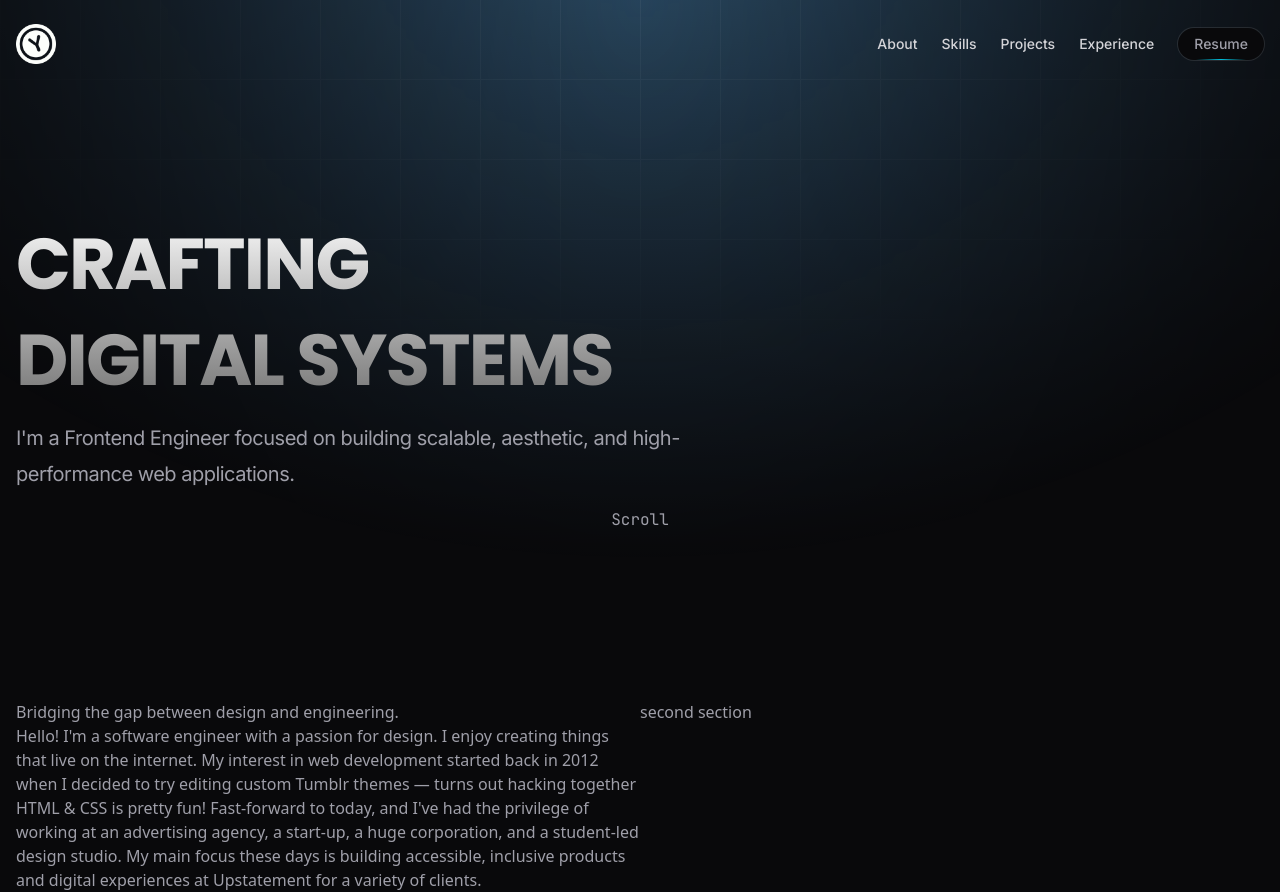
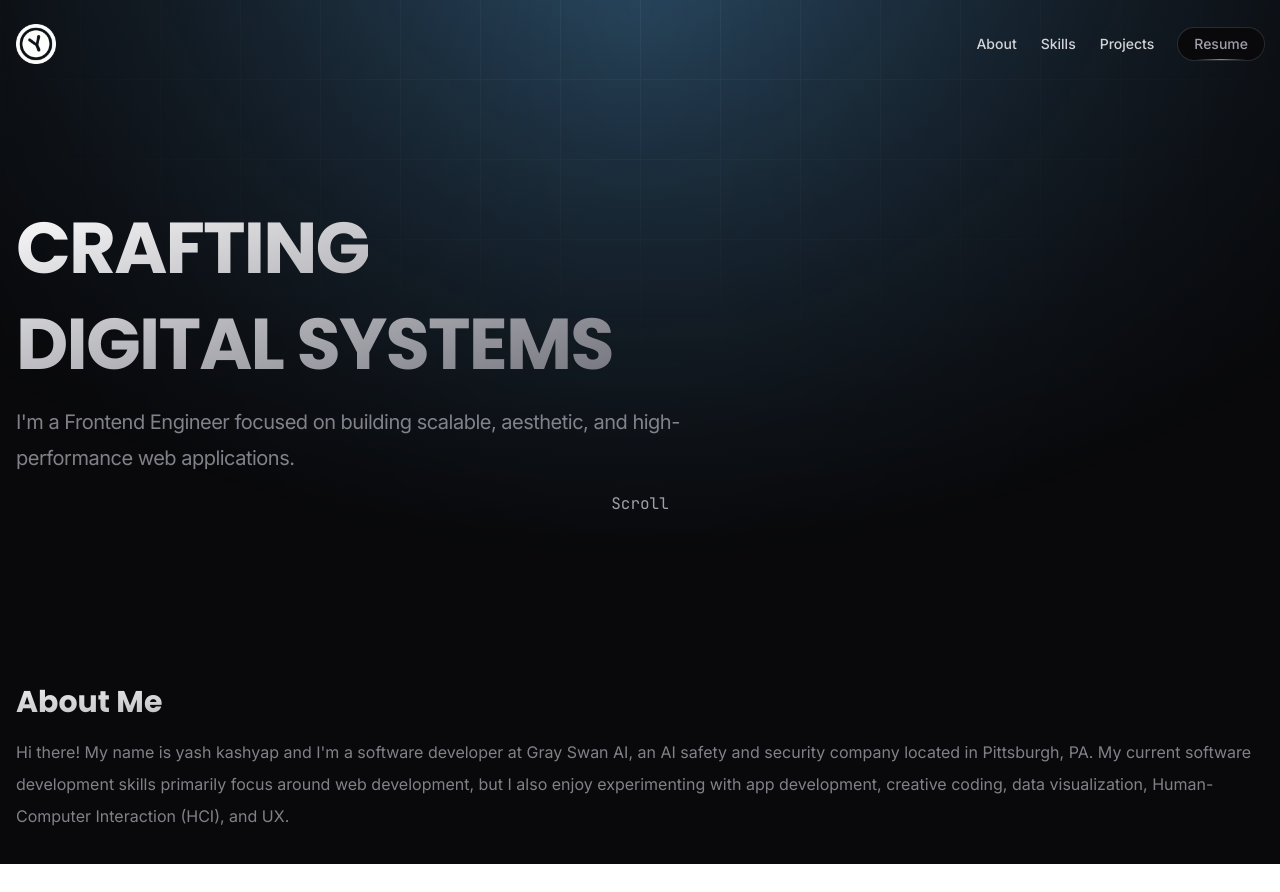
Before and after one commit to Enthusiastic-yash/portfolio-v2, a Nuxt app: page / in a window 1280 px wide. After the commit the page ends 864 px from the top, so only its background shows below. Built offline with nearby package versions, Linux system fonts and the light colour scheme; some icons are missing.

Commit message:
created about section

```diff
--- a/app/components/about-section.vue
+++ b/app/components/about-section.vue
@@ -1,21 +1,19 @@
 <template>
-  <div id="about" class="grid grid-cols-1 md:grid-cols-2">
+  <div id="about" class="grid grid-cols-1 pb-8">
     <div>
-      <h2>Bridging the gap between design and engineering.</h2>
-      <p>
-        Hello! I'm a software engineer with a passion for design. I enjoy
-        creating things that live on the internet. My interest in web
-        development started back in 2012 when I decided to try editing custom
-        Tumblr themes — turns out hacking together HTML & CSS is pretty fun!
-        Fast-forward to today, and I've had the privilege of working at an
-        advertising agency, a start-up, a huge corporation, and a student-led
-        design studio. My main focus these days is building accessible,
-        inclusive products and digital experiences at Upstatement for a variety
-        of clients.
+      <h2
+        class="font-heading bg-linear-to-br from-white to-zinc-500 bg-clip-text py-4 text-3xl font-bold text-transparent"
+      >
+        About Me
+      </h2>
+      <p class="font-body text-md leading-8 text-zinc-400/80">
+        Hi there! My name is yash kashyap and I'm a software developer at Gray
+        Swan AI, an AI safety and security company located in Pittsburgh, PA. My
+        current software development skills primarily focus around web
+        development, but I also enjoy experimenting with app development,
+        creative coding, data visualization, Human-Computer Interaction (HCI),
+        and UX.
       </p>
-    </div>
-    <div>
-      <h3>second section</h3>
     </div>
   </div>
 </template>
--- a/app/components/hero-section.vue
+++ b/app/components/hero-section.vue
@@ -1,14 +1,14 @@
 <template>
-  <div class="relative flex flex-col items-center py-32">
+  <div class="relative flex flex-col items-center py-28">
     <div class="flex w-full flex-col items-center md:items-start">
       <h1
-        class="font-heading bg-linear-to-b from-neutral-50 to-neutral-500 bg-clip-text text-center text-4xl leading-16 font-extrabold tracking-tight text-transparent md:text-start md:text-6xl md:leading-20 lg:text-7xl lg:leading-24"
+        class="font-heading bg-linear-to-br from-white to-zinc-500 bg-clip-text text-center text-4xl leading-16 font-extrabold tracking-tight text-transparent md:text-start md:text-6xl md:leading-20 lg:text-7xl lg:leading-24"
       >
         CRAFTING
         <span class="block">DIGITAL SYSTEMS</span>
       </h1>
       <p
-        class="font-body pt-3 text-center text-xl leading-9 tracking-tight text-zinc-400 md:max-w-3xl md:text-start"
+        class="font-body pt-3 text-center text-xl leading-9 tracking-tight text-zinc-400/80 md:max-w-3xl md:text-start"
       >
         I'm a Frontend Engineer focused on building scalable, aesthetic, and
         high-performance web applications.
--- a/app/components/navbar.vue
+++ b/app/components/navbar.vue
@@ -29,11 +29,6 @@
           class="transition-all duration-300 ease-in-out hover:-translate-y-1 hover:text-zinc-100"
         >
           <NuxtLink to="#projects">Projects</NuxtLink>
-        </li>
-        <li
-          class="transition-all duration-300 ease-in-out hover:-translate-y-1 hover:text-zinc-100"
-        >
-          <NuxtLink to="#experience">Experience</NuxtLink>
         </li>
         <li>
           <button
@@ -76,9 +71,6 @@
         <li class="self-start pl-5 hover:text-zinc-100">
           <NuxtLink to="#projects">Projects</NuxtLink>
         </li>
-        <li class="self-start pl-5 hover:text-zinc-100">
-          <NuxtLink to="#experience">Experience</NuxtLink>
-        </li>
         <li>
           <button
             class="group relative cursor-pointer rounded-full px-4 py-1.5 hover:text-zinc-100"
```
